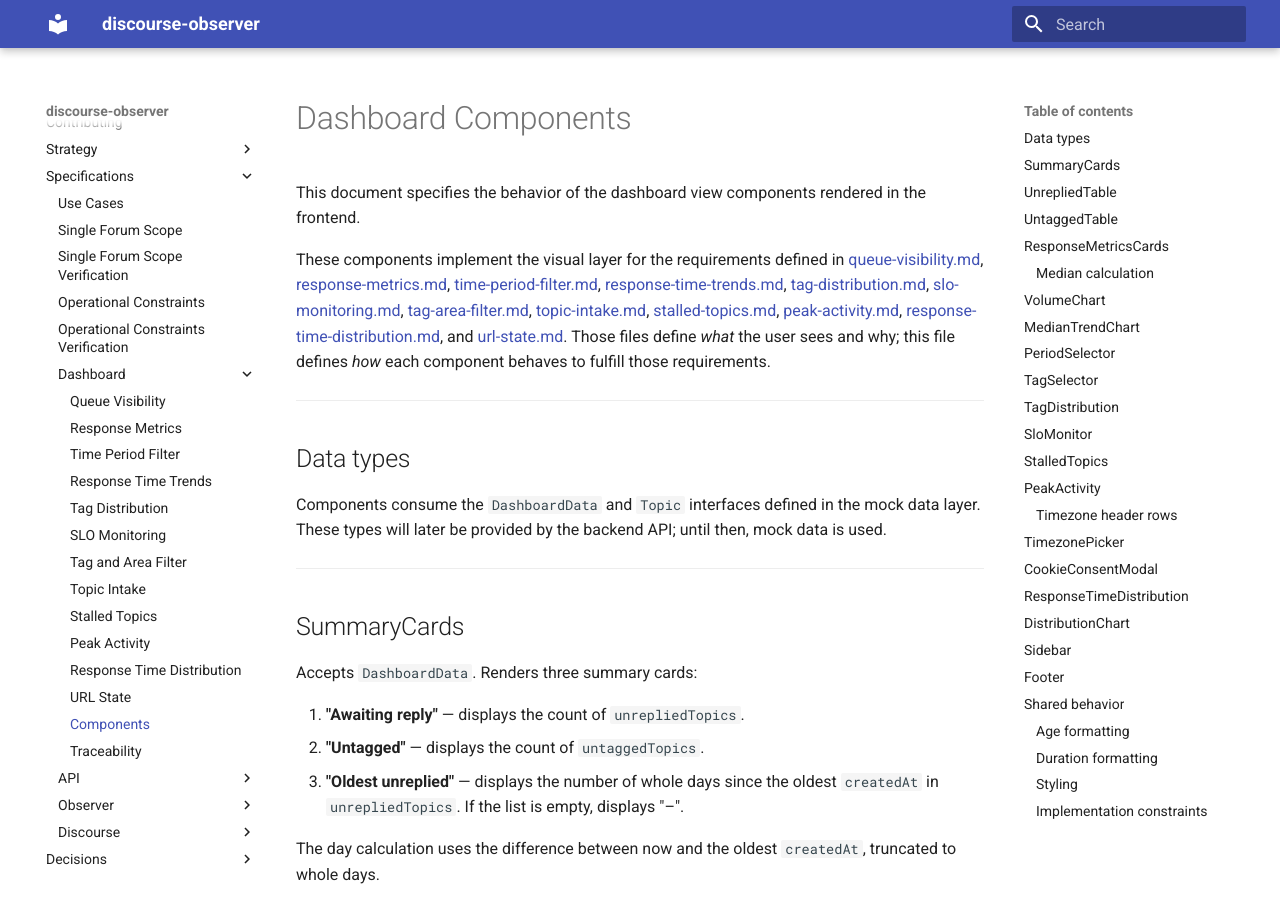
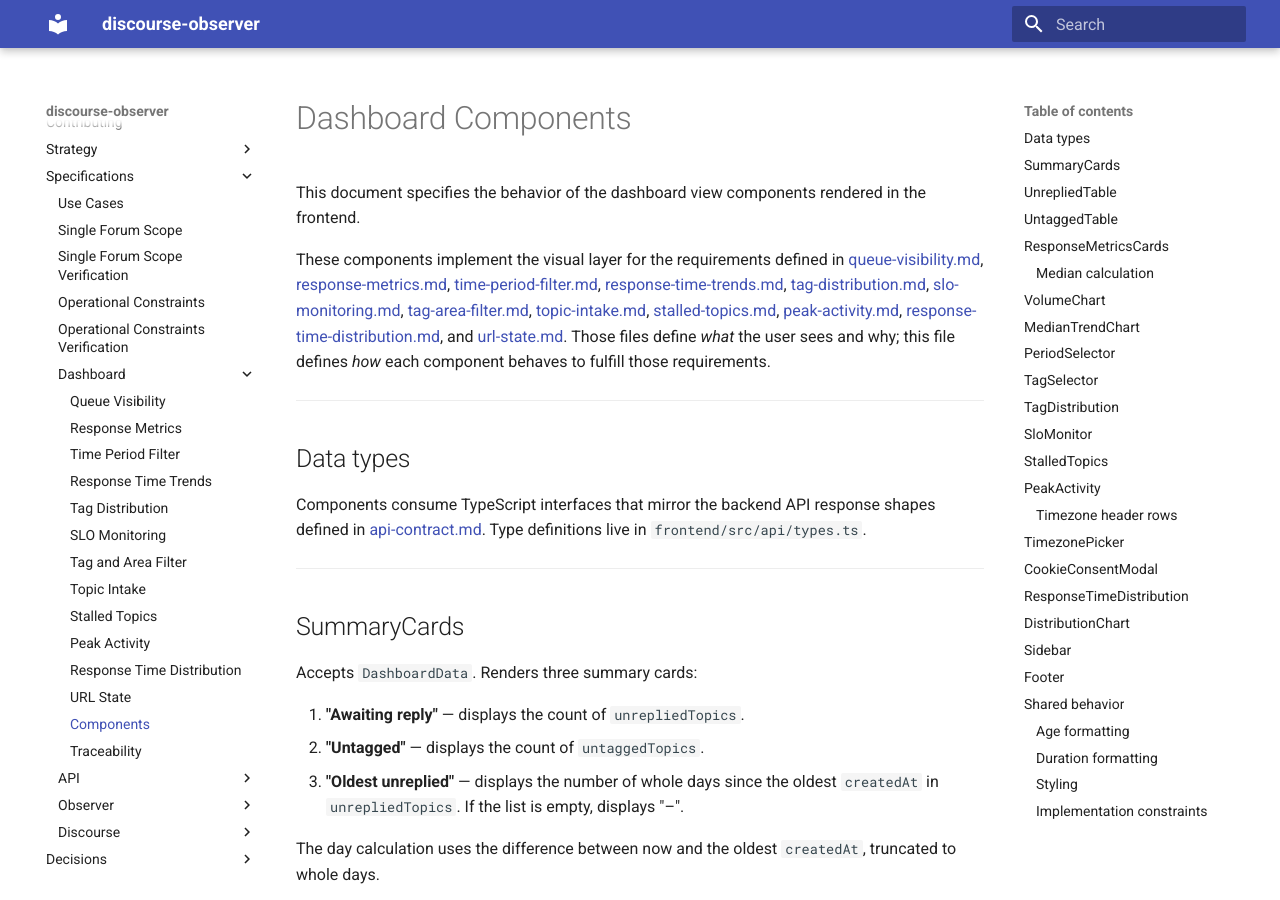
Before and after one commit to MorganDigitalAsyncTransparency/community, an MkDocs documentation site: the page built from discourse-observer/specs/dashboard/dashboard-components.md, in a window 1280 px wide and 900 px high. Built offline with MkDocs 1.6.1 and Material for MkDocs 9.7.7, drawn with Linux system fonts in a browser that asks for light colours; some of the changed text lies outside the part shown.

Commit message:
Fix stale future-tense references in ARCHITECTURE and component spec
ARCHITECTURE.md: Frontend section said "will consume" API — changed
to present tense reflecting current implementation.
dashboard-components.md: Replaced "mock data layer" references with
actual api/types.ts import path.

Co-Authored-By: Claude Opus 4.6 (1M context) <noreply@anthropic.com>

```diff
--- a/discourse-observer/specs/dashboard/dashboard-components.md
+++ b/discourse-observer/specs/dashboard/dashboard-components.md
@@ -8,7 +8,7 @@ These components implement the visual layer for the requirements defined in [que
 
 ## Data types
 
-Components consume the `DashboardData` and `Topic` interfaces defined in the mock data layer. These types will later be provided by the backend API; until then, mock data is used.
+Components consume TypeScript interfaces that mirror the backend API response shapes defined in [api-contract.md](../api/api-contract.md). Type definitions live in `frontend/src/api/types.ts`.
 
 ---
 
@@ -429,4 +429,4 @@ All time displays — both topic age and response time metrics — use a single
 
 - Pure function components. No React hooks. Exceptions: `App` uses `useUrlState` for page, active period, active tag, and active area (persisted in URL query parameters — see [url-state.md](url-state.md)) and `useState` for custom range draft and mobile sidebar visibility state, as it is the application shell — not a display component. `Sidebar` uses `useState` for collapsed state — this state is local to the sidebar and does not affect other components. `UnrepliedTable`, `UntaggedTable`, `StalledTopics`, and `SloMonitor` (via its `ViolationTable` and `ComplianceTable` sub-components) use the shared `useTableSort` hook for sort column and direction — this state is local to each table and does not affect other components. `PeakActivity` uses `useState` for timezone selections, picker visibility, and cookie consent state — this state is local to the heatmap and does not affect other components. `TimezonePicker` uses `useState` for the search input — this is local input state that does not affect other components.
 - Each component file stays under 200 lines.
-- Types are imported from the mock data module.
+- Types are imported from `frontend/src/api/types.ts`.
```
Also changed, not shown: discourse-observer/ARCHITECTURE.md (+1 -1 lines).
